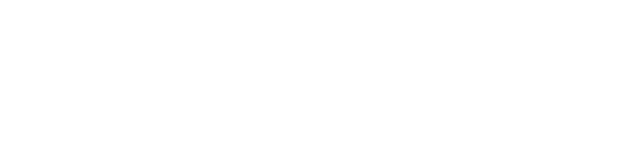
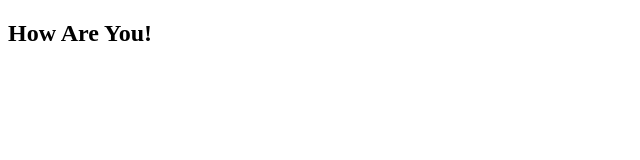
Before and after one commit to arman-miaa/test, a plain HTML site: page index.html in a window 1280 px wide. Shown: the whole page, without its empty margins (0-640 px from the left). Drawn offline with Linux system fonts and the light colour scheme.

Commit message:
some added

```diff
--- a/index.html
+++ b/index.html
@@ -6,6 +6,6 @@
     <title>test</title>
 </head>
 <body>
-
+    <h2>How Are You!</h2>
 </body>
 </html>
```
